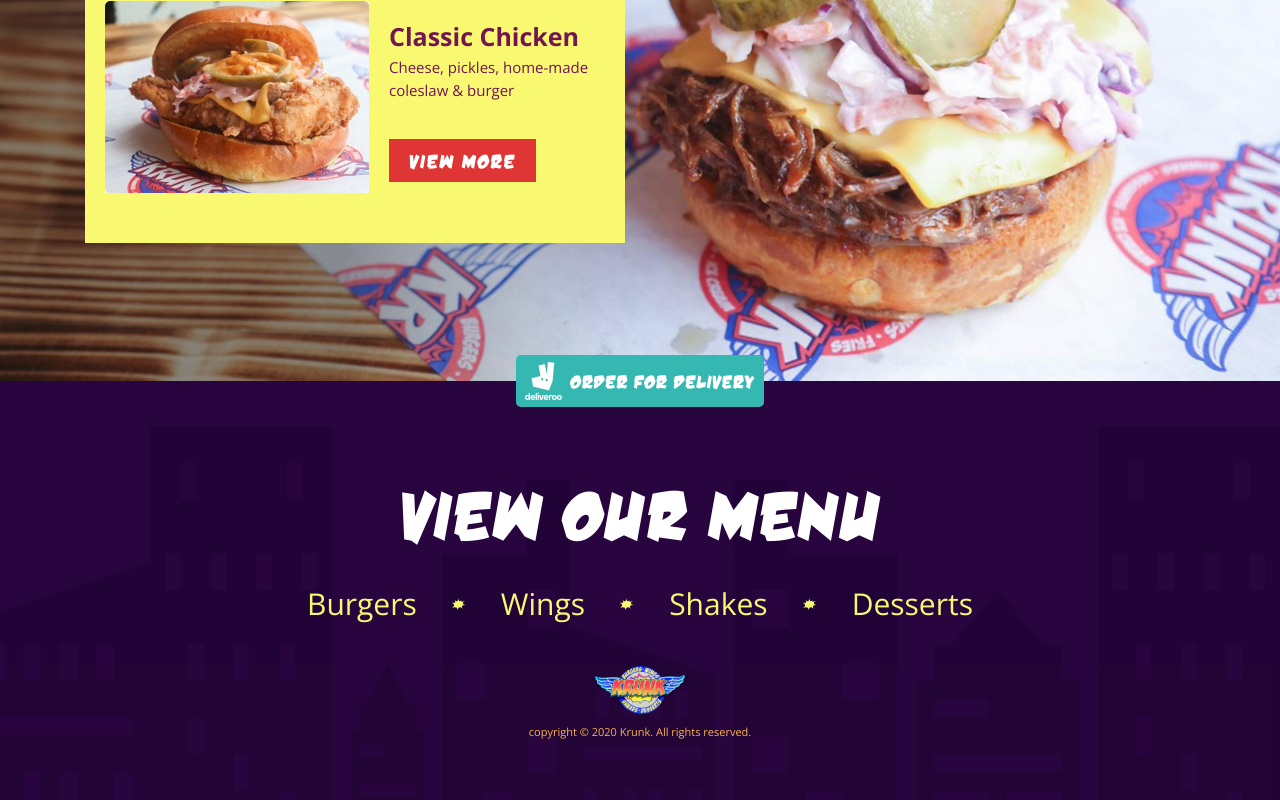
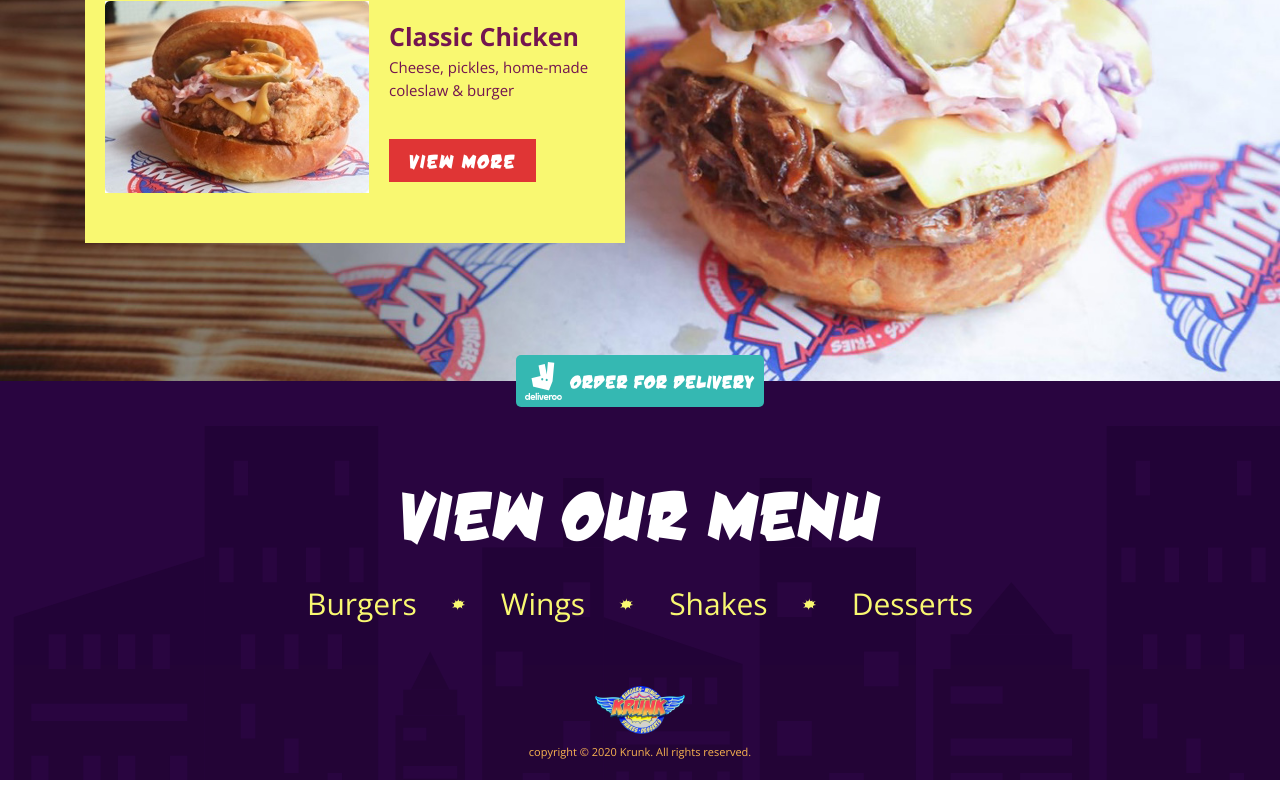
Before and after one commit to iamcstlouis/krunk-burgers-site, a Vue app: page / in a window 1280 px wide. Shown: the part 352-1152 px from the top of the page. Built offline with nearby package versions, Linux system fonts and the light colour scheme; what v-animate-css would draw is missing.

Commit message:
Changes footer padding in main app

```diff
--- a/src/App.vue
+++ b/src/App.vue
@@ -534,7 +534,7 @@ footer {
   background: #290540 url("./assets/bg-buildings.svg") 100% 45px;
   background-repeat: no-repeat;
   background-size: cover;
-  padding: 8rem 0 5rem 0;
+  padding: 8rem 0 1rem 0;
   position: relative;
 
   .view-our-menu {
@@ -580,7 +580,7 @@ footer {
   }
 
   .copyright-section {
-    margin-top: 4rem;
+    margin-top: 6rem;
 
     .logo-wrapper {
       max-width: 90px;
```
